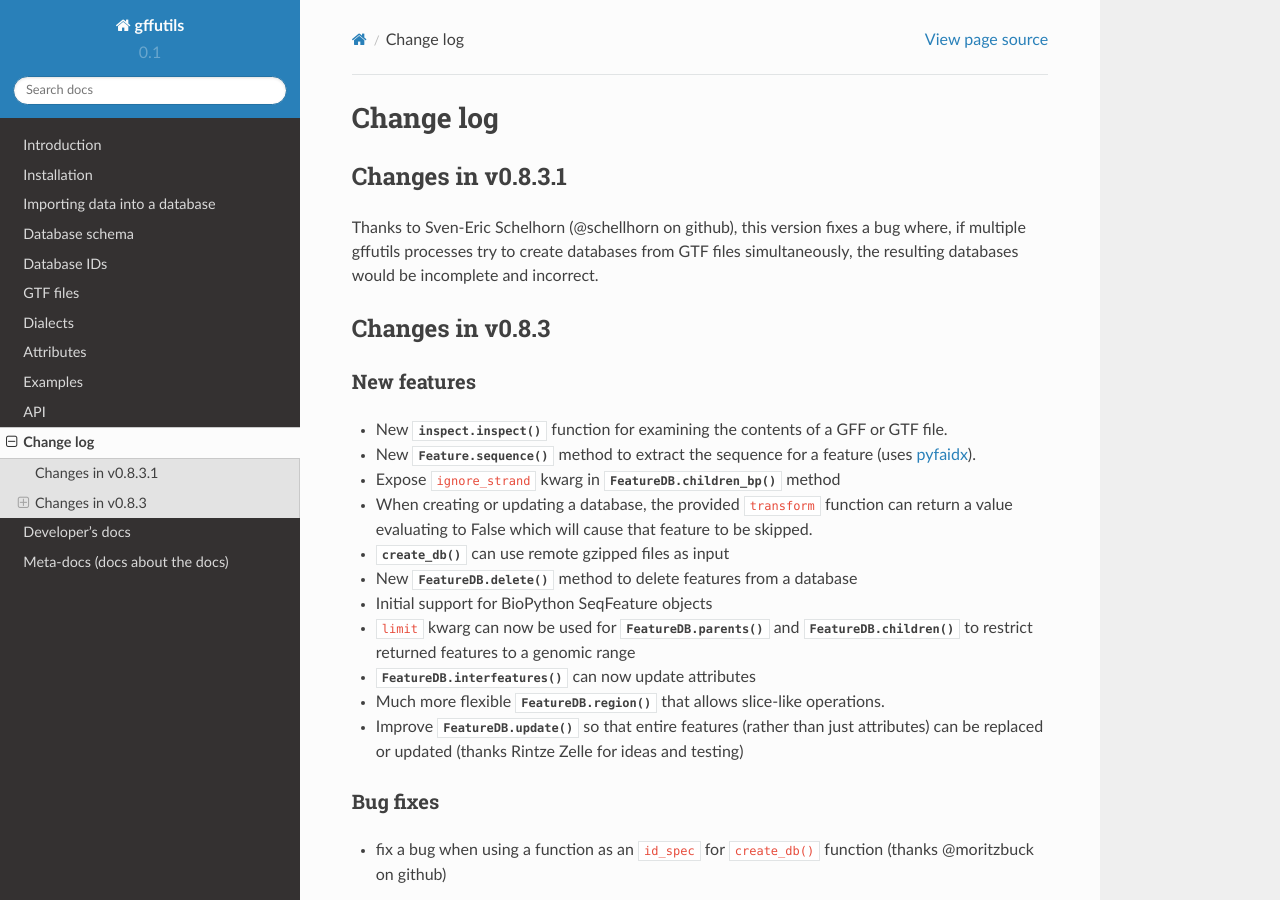
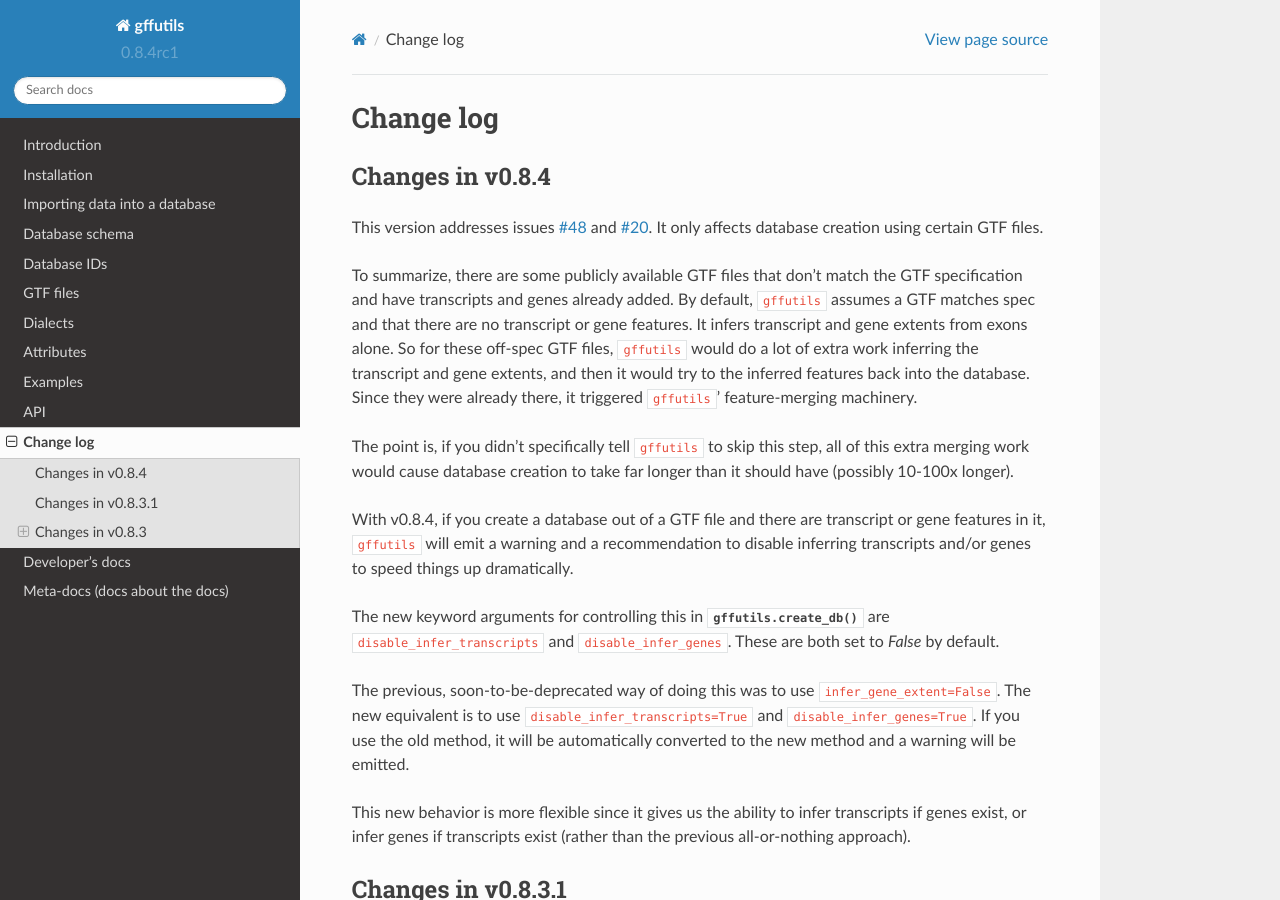
Before and after one commit to daler/gffutils, a Sphinx documentation site: the page built from doc/source/changelog.rst, in a window 1280 px wide and 900 px high. Built offline with Sphinx 7.4.7 and the Read the Docs theme 2.0.0, drawn with Linux system fonts in a browser that asks for light colours.

Commit message:
changelog and docs

```diff
--- a/doc/source/changelog.rst
+++ b/doc/source/changelog.rst
@@ -2,6 +2,46 @@
 
 Change log
 ==========
+Changes in v0.8.4
+-----------------
+This version addresses issues `#48
+<https://github.com/daler/gffutils/issues/48>`_ and `#20
+<https://github.com/daler/gffutils/issues/20>`_. It only affects database
+creation using certain GTF files.
+
+To summarize, there are some publicly available GTF files that don't match the
+GTF specification and have transcripts and genes already added. By default,
+`gffutils` assumes a GTF matches spec and that there are no transcript or gene
+features. It infers transcript and gene extents from exons alone. So for these
+off-spec GTF files, `gffutils` would do a lot of extra work inferring the
+transcript and gene extents, and then it would try to the inferred features
+back into the database. Since they were already there, it triggered `gffutils`'
+feature-merging machinery.
+
+The point is, if you didn't specifically tell `gffutils` to skip this step, all
+of this extra merging work would cause database creation to take far longer
+than it should have (possibly 10-100x longer).
+
+With v0.8.4, if you create a database out of a GTF file and there are
+transcript or gene features in it, `gffutils` will emit a warning and
+a recommendation to disable inferring transcripts and/or genes to speed things
+up dramatically.
+
+The new keyword arguments for controlling this in :func:`gffutils.create_db`
+are `disable_infer_transcripts` and `disable_infer_genes`.  These are both set
+to *False* by default.
+
+The previous, soon-to-be-deprecated way of doing this was to use
+`infer_gene_extent=False`.  The new equivalent is to use
+`disable_infer_transcripts=True` and `disable_infer_genes=True`. If you use the
+old method, it will be automatically converted to the new method and a warning
+will be emitted.
+
+This new behavior is more flexible since it gives us the ability to infer
+transcripts if genes exist, or infer genes if transcripts exist (rather than
+the previous all-or-nothing approach).
+
+
 Changes in v0.8.3.1
 -------------------
 Thanks to Sven-Eric Schelhorn (@schellhorn on github), this version fixes a bug
--- a/doc/source/conf.py
+++ b/doc/source/conf.py
@@ -19,7 +19,7 @@ import sphinx_rtd_theme
 # add these directories to sys.path here. If the directory is relative to the
 # documentation root, use os.path.abspath to make it absolute, like shown here.
 sys.path.insert(0, os.path.abspath('../..'))
-
+import gffutils
 # -- General configuration -----------------------------------------------------
 
 # If your documentation needs a minimal Sphinx version, state it here.
@@ -67,9 +67,9 @@ copyright = u'2013, Ryan Dale'
 # built documents.
 #
 # The short X.Y version.
-version = '0.1'
+version = gffutils.__version__
 # The full version, including alpha/beta/rc tags.
-release = '0.1'
+release = gffutils.__version__
 
 # The language for content autogenerated by Sphinx. Refer to documentation
 # for a list of supported languages.
```
